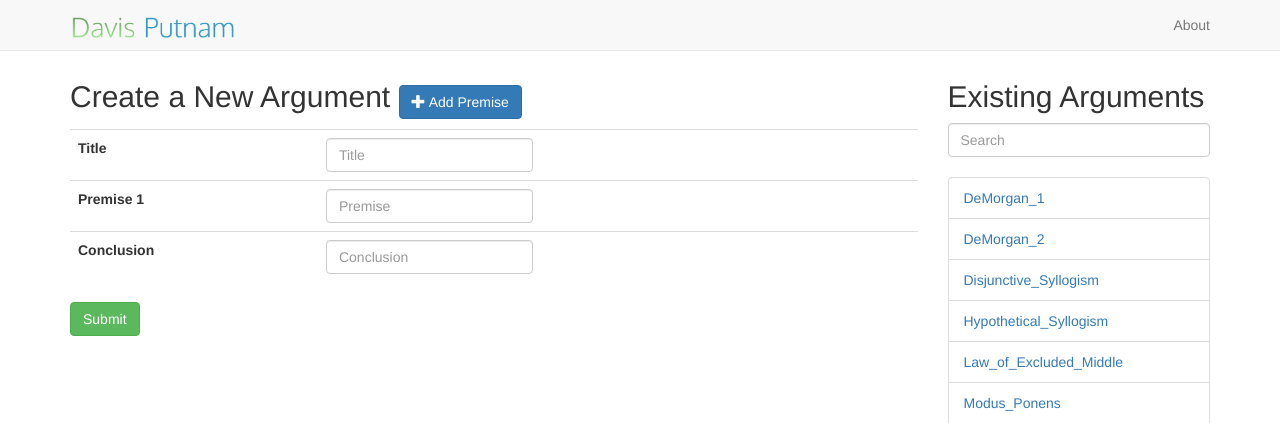
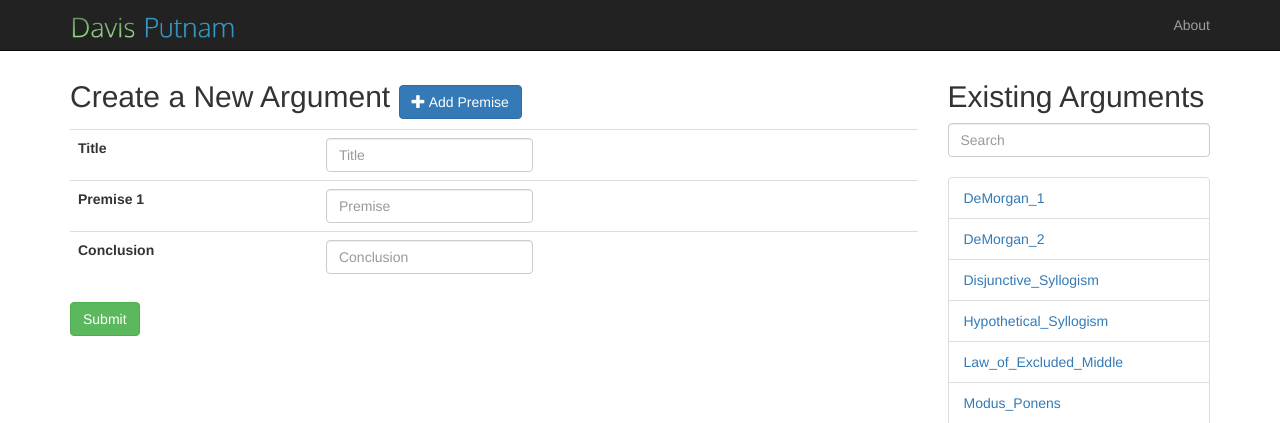
Before and after one commit to Bram-Hub/DP-Visuals, a Flask app: page / in a window 1280 px wide. Shown: the top 423 px of the page. Run offline with Flask 2, Linux system fonts and the light colour scheme; some libraries are stand-ins or nearby versions.

Commit message:
navbar color inverse

```diff
--- a/templates/layout.html
+++ b/templates/layout.html
@@ -42,7 +42,7 @@
 
 
       <!-- Fixed navbar -->
-    <nav class="navbar navbar-default navbar-fixed-top">
+    <nav class="navbar navbar-inverse navbar-fixed-top">
       <div class="container">
         <div class="navbar-header">
           <button type="button" class="navbar-toggle collapsed" data-toggle="collapse" data-target="#navbar" aria-expanded="false" aria-controls="navbar">
```
